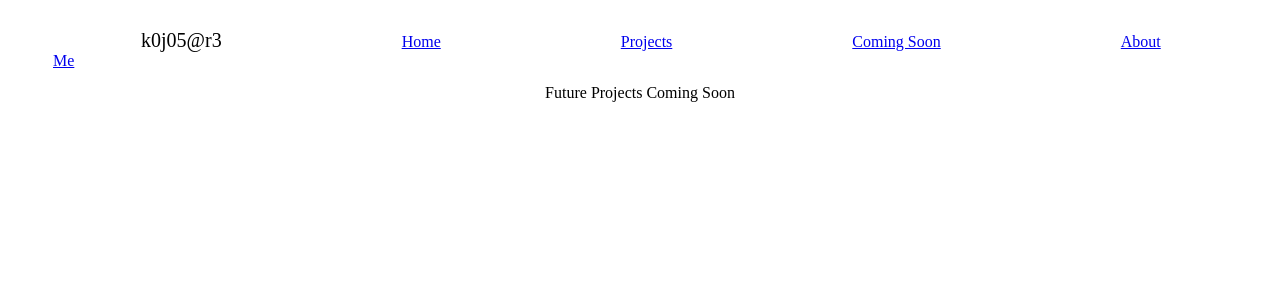
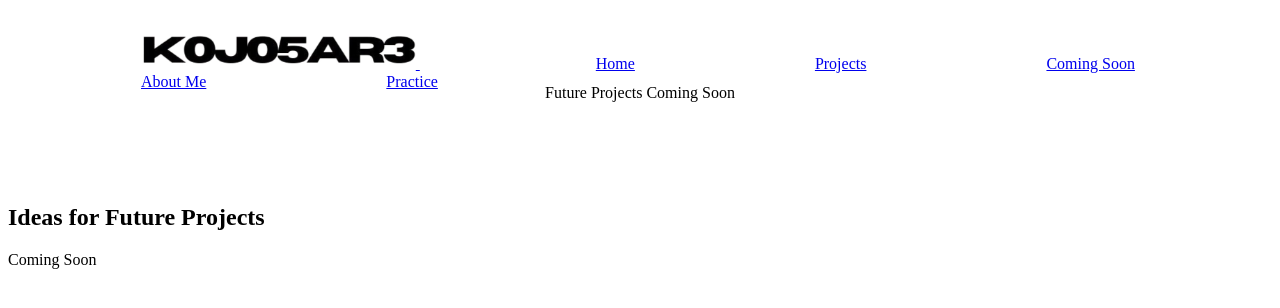
Before and after one commit to k0j05ar3/k0j05ar3, a plain HTML site: page Portfoilio Project/comingsoon.html in a window 1280 px wide. Drawn offline with Linux system fonts and the light colour scheme.

Commit message:
Added logo, practice page, and different sections for upcoming projects
Added sections for announcing, where projects that will be realsing soon with an actual date will be announced, development, where projects that are under development will be placed with their details, and ideas, where the basic ideals for future projects will be announced

```diff
--- a/Portfoilio Project/comingsoon.html
+++ b/Portfoilio Project/comingsoon.html
@@ -8,16 +8,27 @@
     <header>
         <nav>
             <ul class="navOptions">
-                <li id="devName">k0j05@r3</li>
+                <li>
+                    <a href="./portfolio.html">
+                        <img src="../media/logo.jpg" alt="k0j05ar3" style="height:40px;">
+                    </a>
+                </li>
                 <li><a href="./portfolio.html">Home</a></li>
                 <li><a href="./projects.html">Projects</a></li>
                 <li><a href="./comingsoon.html">Coming Soon</a></li>
                 <li><a href="./about.html">About Me</a></li>
+                <li><a href="./practice.html">Practice</a></li>
             </ul>
         </nav>
     </header>
 
     <body>
         <p class="pageNotice">Future Projects Coming Soon</p>
+        <div class="announcing"></div>
+        <div class="development"></div>
+        <div class="ideas">
+            <h2>Ideas for Future Projects</h2>
+            <p>Coming Soon</p>
+        </div>
     </body>
 </html>
```
